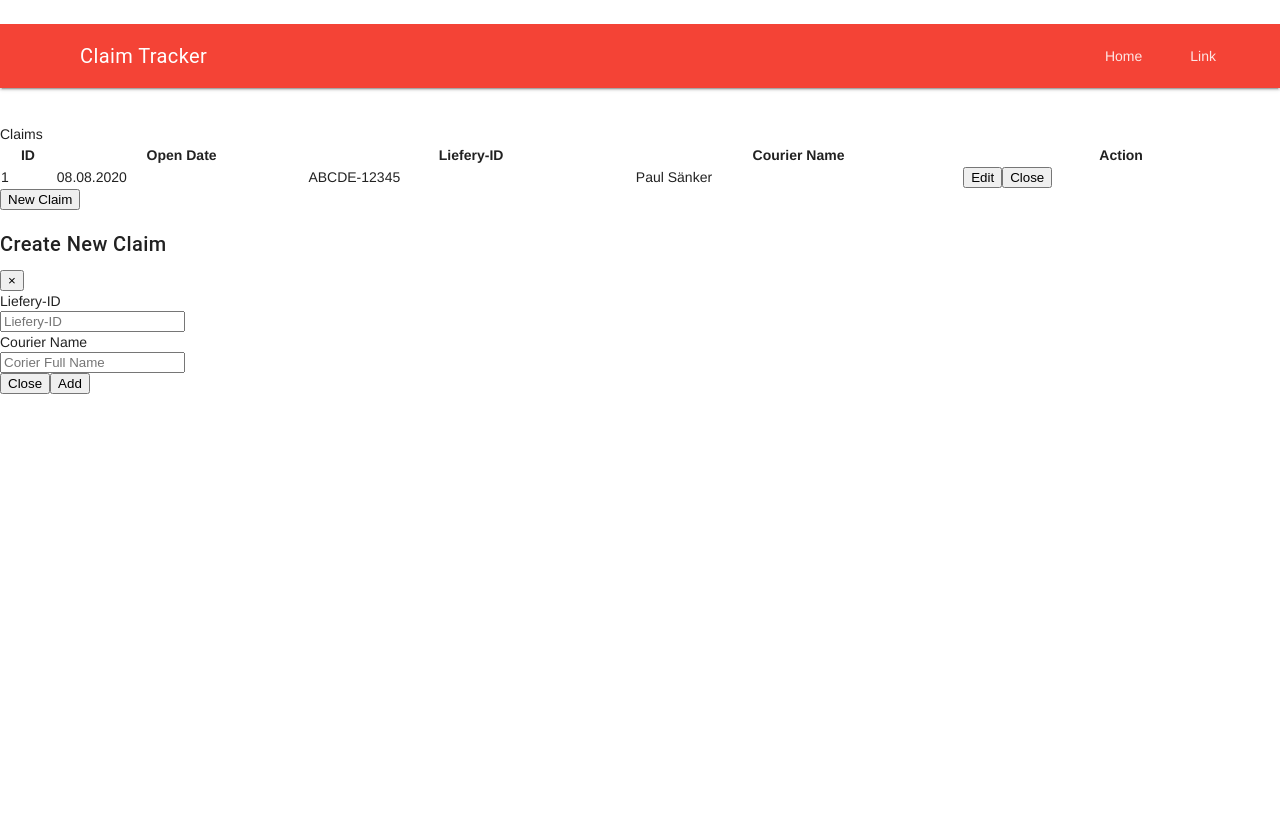
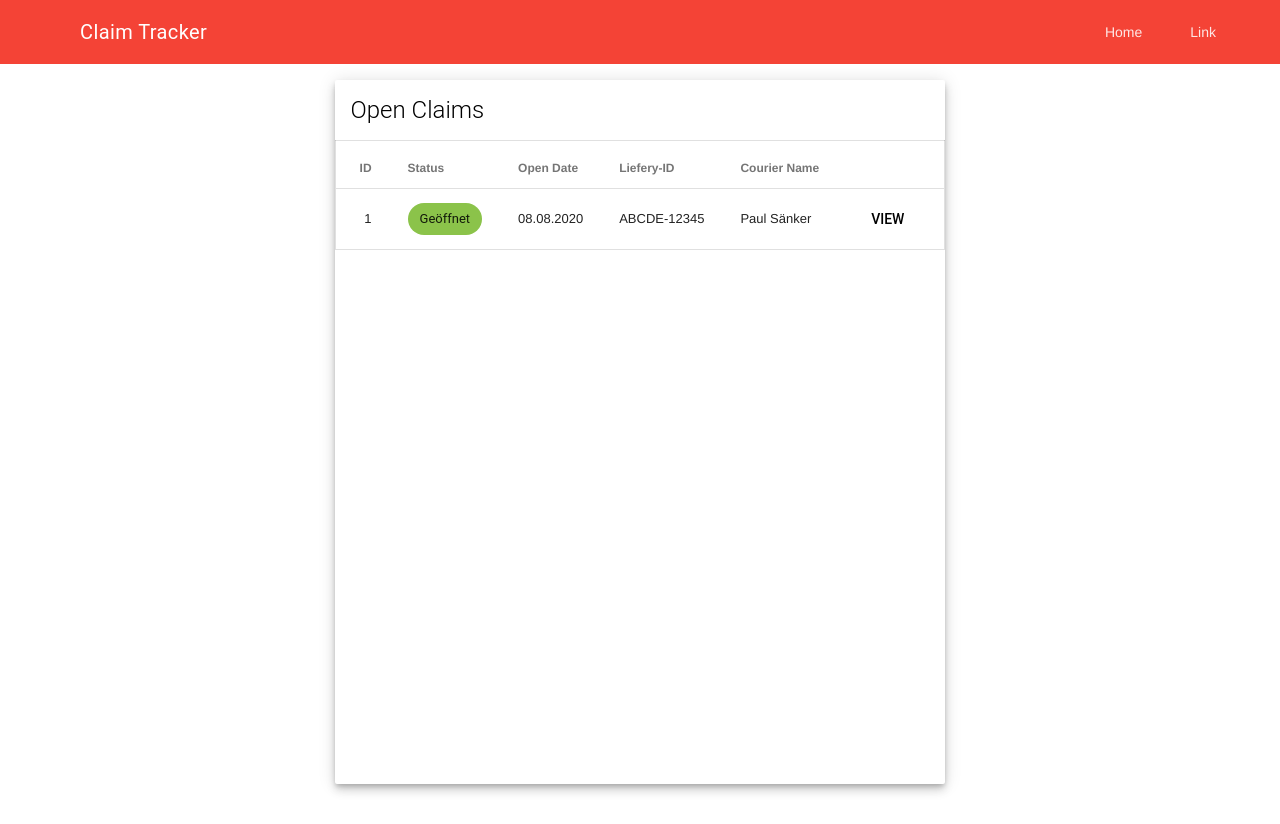
Before and after one commit to LambertSchulze/Liefery-Claim-Tracker, a React (Create React App) app: page / in a window 1280 px wide. After the commit the page ends 800 px from the top, so only its background shows below. Built offline with nearby package versions, Linux system fonts and the light colour scheme.

Commit message:
Dashboard page and ClaimList Component

```diff
--- a/src/App.js
+++ b/src/App.js
@@ -7,18 +7,22 @@ import {
 } from 'react-router-dom'
 
 import { Navbar } from './components/Navbar'
+import { NavbarDrawer } from './components/NavbarDrawer'
 import DashboardPage from './pages/DashboardPage'
 import ClaimsPage from './pages/ClaimsPage'
 
 const App = () => {
     return (
         <Router>
+            <div className="mdl-layout mdl-js-layout">
                 <Navbar />
+                <NavbarDrawer />
                 <Switch>
                     <Route exact path="/" component={DashboardPage} />
                     <Route exact path="/claims" component={ClaimsPage} />
                     <Redirect to="/" />
                 </Switch>
+            </div>
         </Router>
     )
 }
--- a/src/components/Claim.js
+++ b/src/components/Claim.js
@@ -2,7 +2,7 @@ import React from 'react'
 
 export const Claim = ({claim}) => (
     <article className="">
-        <h2>{claim.title}</h2>
+        <h4>{claim.title}</h4>
         <p>{claim.title}</p>
     </article>
 )
--- a/src/components/ClaimList.js
+++ b/src/components/ClaimList.js
@@ -1,25 +1,30 @@
 import React from 'react'
 
 const ClaimList = () => (
-    <table className="table table-bordered" id="dataTable" width="100%" cellSpacing="0">
+    <table className="mdl-data-table mdl-js-data-table">
         <thead>
             <tr>
                 <th>ID</th>
-                <th>Open Date</th>
-                <th>Liefery-ID</th>
-                <th>Courier Name</th>
-                <th>Action</th>
+                <th className="mdl-data-table__cell--non-numeric">Status</th>
+                <th className="mdl-data-table__cell--non-numeric">Open Date</th>
+                <th className="mdl-data-table__cell--non-numeric">Liefery-ID</th>
+                <th className="mdl-data-table__cell--non-numeric">Courier Name</th>
+                <th></th>
             </tr>
         </thead>
         <tbody>
             <tr>
                 <td>1</td>
-                <td>08.08.2020</td>
-                <td>ABCDE-12345</td>
-                <td>Paul Sänker</td>
-                <td>
-                  <button type="button" className="btn btn-outline-primary btn-sm mx-1">Edit</button>
-                  <button type="button" className="btn btn-outline-primary btn-sm mx-1">Close</button>
+                <td className="mdl-data-table__cell--non-numeric">
+                    <span className="mdl-chip mdl-color--light-green-500">
+                        <span className="mdl-chip__text">Geöffnet</span>
+                    </span>
+                </td>
+                <td className="mdl-data-table__cell--non-numeric">08.08.2020</td>
+                <td className="mdl-data-table__cell--non-numeric">ABCDE-12345</td>
+                <td className="mdl-data-table__cell--non-numeric">Paul Sänker</td>
+                <td className="mdl-data-table__cell--non-numeric">
+                    <button className="mdl-button mdl-js-button">View</button>
                 </td>
             </tr>
         </tbody>
--- a/src/components/Navbar.js
+++ b/src/components/Navbar.js
@@ -2,23 +2,14 @@ import React from 'react'
 import { Link } from 'react-router-dom'
 
 export const Navbar = () => (
-    <div className="mdl-layout mdl-js-layout mdl-layout--fixed-header">
-        <header className="mdl-layout__header">
+    <header className="mdl-layout__header mdl-layout__header--scroll">
         <div className="mdl-layout__header-row">
             <span className="mdl-layout-title">Claim Tracker</span>
             <div className="mdl-layout-spacer"></div>
-                <nav className="mdl-navigation mdl-layout--large-screen-only">
+            <nav className="mdl-navigation">
                 <Link to="/" className="mdl-navigation__link">Home</Link>
                 <Link to="/claims" className="mdl-navigation__link">Link</Link>
             </nav>
         </div>
     </header>
-        <div class="mdl-layout__drawer">
-            <span className="mdl-layout-title">Claim Tracker</span>
-                <nav className="mdl-navigation mdl-layout--large-screen-only">
-                    <Link to="/" className="mdl-navigation__link">Home</Link>
-                    <Link to="/claims" className="mdl-navigation__link">Link</Link>
-                </nav>
-        </div>
-    </div>
 )
--- /dev/null
+++ b/src/components/NavbarDrawer.js
@@ -0,0 +1,12 @@
+import React from 'react'
+import { Link } from 'react-router-dom'
+
+export const NavbarDrawer = () => (
+    <div class="mdl-layout__drawer">
+        <span className="mdl-layout-title">Claim Tracker</span>
+        <nav className="mdl-navigation">
+            <Link to="/" className="mdl-navigation__link">Home</Link>
+            <Link to="/claims" className="mdl-navigation__link">Link</Link>
+        </nav>
+    </div>
+)
--- a/src/components/NewClaimModal.js
+++ /dev/null
@@ -1,36 +0,0 @@
-import React from 'react'
-
-const NewClaimModal = () => (
-    <div className="modal fade" id="exampleModal" tabIndex="-1" role="dialog" aria-labelledby="exampleModalLabel" aria-hidden="true">
-        <div className="modal-dialog" role="document">
-            <div className="modal-content">
-                <div className="modal-header">
-                    <h5 className="modal-title" id="exampleModalLabel">Create New Claim</h5>
-                    <button type="button" className="close" data-dismiss="modal" aria-label="Close">
-                        <span aria-hidden="true">&times;</span>
-                    </button>
-                </div>
-                <div className="modal-body">
-                    <div className="input-group mb-3">
-                        <div className="input-group-prepend">
-                            <span className="input-group-text">Liefery-ID</span>
-                        </div>
-                        <input type="text" className="form-control" placeholder="Liefery-ID" />
-                    </div>
-                    <div className="input-group mb-3">
-                        <div className="input-group-prepend">
-                            <span className="input-group-text">Courier Name</span>
-                        </div>
-                        <input type="text" className="form-control" placeholder="Corier Full Name" />
-                    </div>
-                </div>
-                <div className="modal-footer">
-                    <button type="button" className="btn btn-secondary" data-dismiss="modal">Close</button>
-                    <button type="button" className="btn btn-primary">Add</button>
-                </div>
-            </div>
-        </div>
-    </div>
-)
-
-export default NewClaimModal
--- a/src/pages/ClaimsPage.js
+++ b/src/pages/ClaimsPage.js
@@ -14,8 +14,8 @@ const ClaimsPage = ({ dispatch, loading, claims, hasErrors }) => {
     }
 
     return (
-        <section className="container-fluid">
-            <h1 className="mt-4">Claims</h1>
+        <section className="">
+            <h1 className="">Claims</h1>
             {renderClaim()}
         </section>
     )
--- a/src/pages/DashboardPage.js
+++ b/src/pages/DashboardPage.js
@@ -1,27 +1,15 @@
 import React from 'react'
-import { Link } from 'react-router-dom'
 
 import ClaimList from '../components/ClaimList'
-import NewClaimModal from '../components/NewClaimModal'
 
 const DashboardPage = () => (
-    <main>
-        <section className="container-fluid">
-            <h1 className="mt-4">Dashboard</h1>
-
-            {/* CARD CLAIMLIST */}
-            <div className="card mb-4">
-                <div className="card-header">
-                    <i className="fas fa-table mr-1"></i>
-                    Claims
-                </div>
-                <div className="card-body">
-                    <div className="table-responsive">
-                        <ClaimList />
-                    </div>
-                <button type="button" className="btn btn-primary" data-toggle="modal" data-target="#exampleModal">New Claim</button>
-                <NewClaimModal />
-                </div>
+    <main className="mdl-layout__content mdl-grid">
+        <section className="mdl-card mdl-shadow--6dp mdl-cell mdl-cell--12-col">
+            <div className="mdl-card__title">
+                <h2 className="mdl-card__title-text">Open Claims</h2>
+            </div>
+            <div className="mdl-card__media">
+                <ClaimList />
             </div>
         </section>
     </main>
```
Lines whose indentation alone changed are shown as unchanged.
